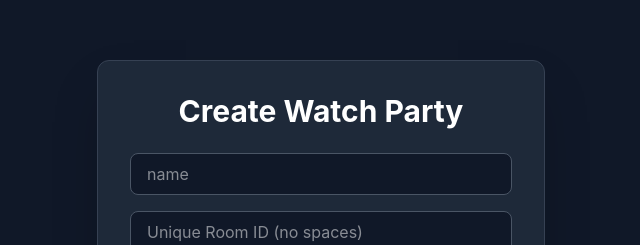
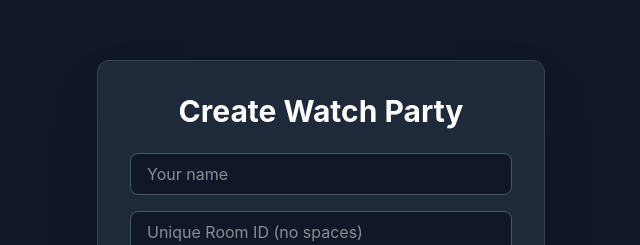
Before and after one commit to harshit18523/watch_party, a React (Vite) app in the folder frontend/: page /create in a window 1280 px wide. Shown: the part 175-420 px from the top of the page, without its empty margins (319-959 px from the left). Built offline with nearby package versions, Linux system fonts and the light colour scheme; no server answers.

Commit message:
improve input placeholders in CreateRoom and JoinRoom components for better clarity

```diff
--- a/frontend/src/pages/CreateRoom.tsx
+++ b/frontend/src/pages/CreateRoom.tsx
@@ -38,7 +38,7 @@ export default function CreateRoom() {
         {error && <div className="bg-red-500/20 border border-red-500 text-red-400 p-3 rounded-lg mb-4">{error}</div>}
 
         <form onSubmit={handleSubmit} className="space-y-4">
-          <input type="text" value={username} onChange={(e) => setUsername(e.target.value)} placeholder="name" className="w-full bg-gray-900 border border-gray-600 rounded-lg px-4 py-2 text-white" />
+          <input type="text" value={username} onChange={(e) => setUsername(e.target.value)} placeholder="Your name" className="w-full bg-gray-900 border border-gray-600 rounded-lg px-4 py-2 text-white" />
           <input type="text" value={roomId} onChange={(e) => setRoomId(e.target.value)} placeholder="Unique Room ID (no spaces)" className="w-full bg-gray-900 border border-gray-600 rounded-lg px-4 py-2 text-white" />
           <button type="submit" className="w-full bg-blue-600 hover:bg-blue-700 text-white font-bold py-3 rounded-lg">Create & Join</button>
         </form>
--- a/frontend/src/pages/JoinRoom.tsx
+++ b/frontend/src/pages/JoinRoom.tsx
@@ -37,7 +37,7 @@ export default function JoinRoom() {
         {error && <div className="bg-red-500/20 border border-red-500 text-red-400 p-3 rounded-lg mb-4">{error}</div>}
 
         <form onSubmit={handleSubmit} className="space-y-4">
-          <input type="text" value={username} onChange={(e) => setUsername(e.target.value)} placeholder="name" className="w-full bg-gray-900 border border-gray-600 rounded-lg px-4 py-2 text-white" />
+          <input type="text" value={username} onChange={(e) => setUsername(e.target.value)} placeholder="Your name" className="w-full bg-gray-900 border border-gray-600 rounded-lg px-4 py-2 text-white" />
           <input type="text" value={roomId} onChange={(e) => setRoomId(e.target.value)} placeholder="ID of Room you want to join" className="w-full bg-gray-900 border border-gray-600 rounded-lg px-4 py-2 text-white" />
           <button type="submit" className="w-full bg-blue-600 hover:bg-blue-700 text-white font-bold py-3 rounded-lg">Join Room</button>
         </form>
```
